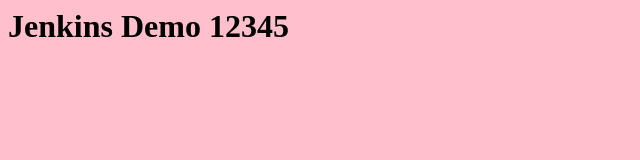
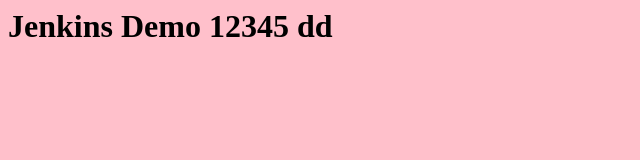
Before and after one commit to dividd/index.html, a plain HTML site: page index.html in a window 1280 px wide. Shown: the full height of the page, 0-640 px from the left. Drawn offline with Linux system fonts and the light colour scheme.

Commit message:
Update index.html

```diff
--- a/index.html
+++ b/index.html
@@ -1,5 +1,5 @@
 <html>
 <body bgcolor="pink">
-<h1> Jenkins Demo 12345 </h1>
+<h1> Jenkins Demo 12345 dd </h1>
 </body>
 </html>
```
